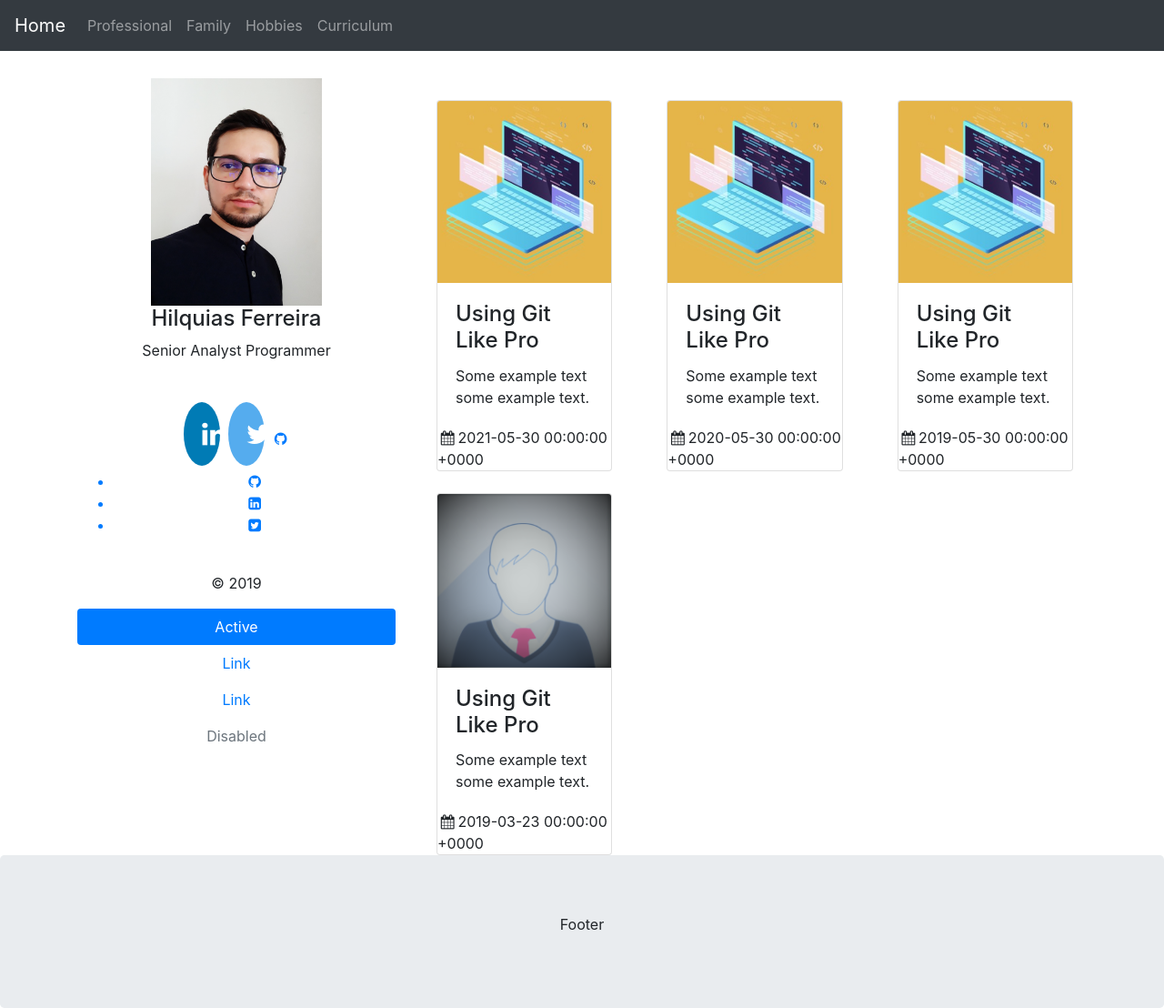
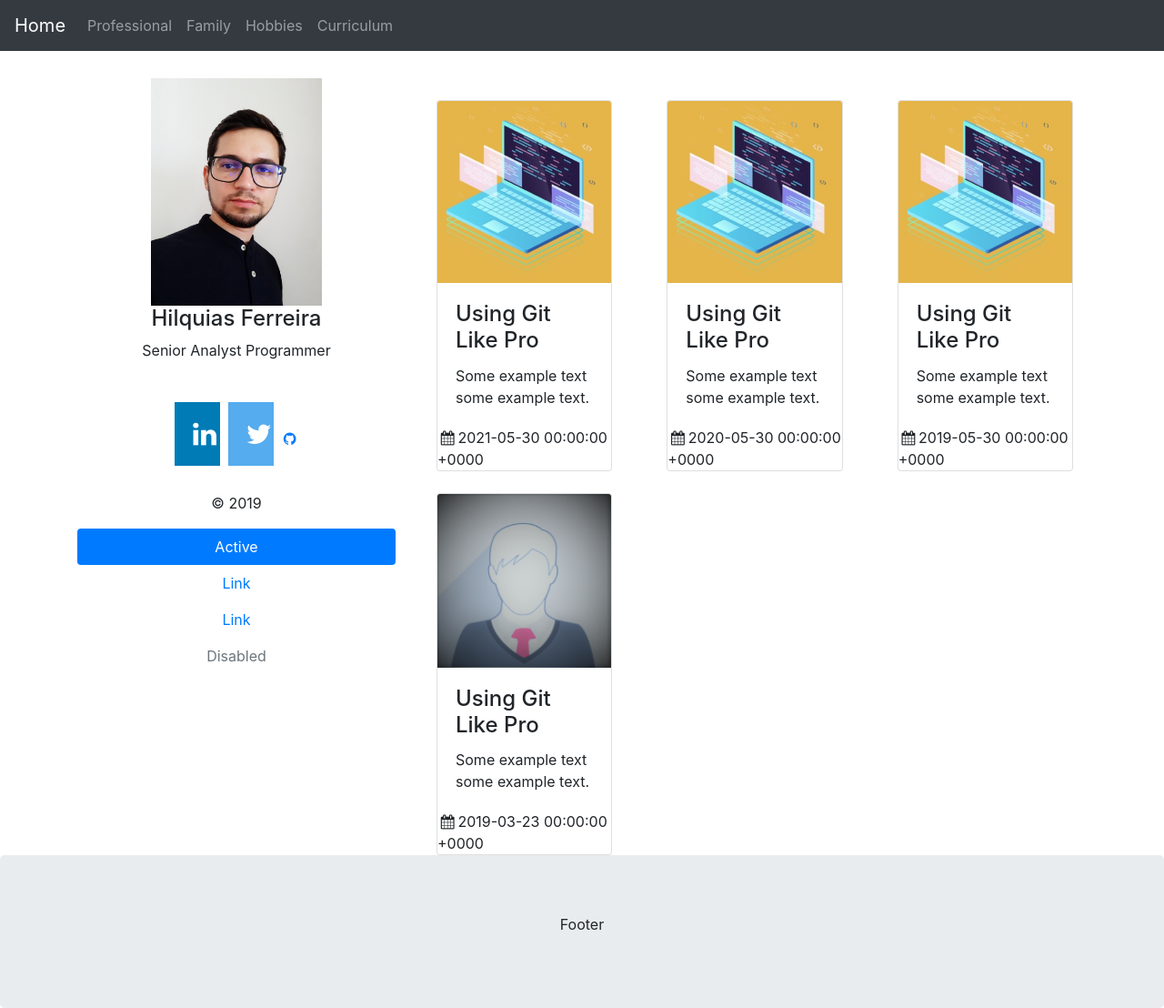
Before and after one commit to hilquiasferreira/hilquiasferreira.github.io, a Jekyll site: the page built from index.md, in a window 1280 px wide. Shown: the whole page at 91% size. Built offline with Jekyll 4.4.1, drawn with Linux system fonts in a browser that asks for light colours.

Commit message:
homepage

```diff
--- a/_includes/head.html
+++ b/_includes/head.html
@@ -1,7 +1,6 @@
 <meta charset="UTF-8">
-<meta name="viewport" content="width=device-width, initial-scale=1.0">
+<meta name="viewport" content="width=device-width, initial-scale=1">
 <meta http-equiv="X-UA-Compatible" content="ie=edge">
-<link href="https://fonts.googleapis.com/css?family=Merriweather:300|Raleway:400,700" rel="stylesheet">
 <link rel="stylesheet" href="{{ "/assets/css/style.css" | relative_url }}">
 <title>{{ page.title | default: site.title }}</title>
 
--- a/_layouts/home.html
+++ b/_layouts/home.html
@@ -48,7 +48,7 @@
 					<p>Senior Analyst Programmer</p>
 					<br>
 					<!--Linkedin-->
-					<div class="social">
+					<div>
 						<a href="https://linkedin.com/{{ site.plainwhite.social_links.linkedIn }}"
 							class="fa fa-linkedin"></a>
 						<a href="https://twitter.com/{{ site.plainwhite.social_links.twitter }}"
@@ -56,17 +56,7 @@
 						<a href="https://github.com/{{ site.plainwhite.social_links.github }}"
 							class="icon-github-circled"></a>
 					</div>
-					<ul class="social">
-						<a href="https://github.com/{{ site.plainwhite.social_links.github }}">
-							<li><i class="icon-github-circled"></i></li>
-						</a>
-						<a href="https://linkedin.com/{{ site.plainwhite.social_links.linkedIn }}">
-							<li><i class="icon-linkedin-squared"></i></li>
-						</a>
-						<a href="https://twitter.com/{{ site.plainwhite.social_links.twitter }}">
-							<li><i class="icon-twitter-squared"></i></li>
-						</a>
-					</ul>
+
 					<br>
 					<p>&copy; 2019</p>
 
--- a/_sass/ext/_media-buttons.scss
+++ b/_sass/ext/_media-buttons.scss
@@ -4,11 +4,10 @@
 .fa {
   padding: 20px;
   font-size: 30px;
-    width: 30px;
+  width: 50px;
   text-align: center;
   text-decoration: none;
   margin: 5px 2px;
-    border-radius: 50%;
 }
 
 .fa:hover {
```
Lines whose indentation alone changed are shown as unchanged.
